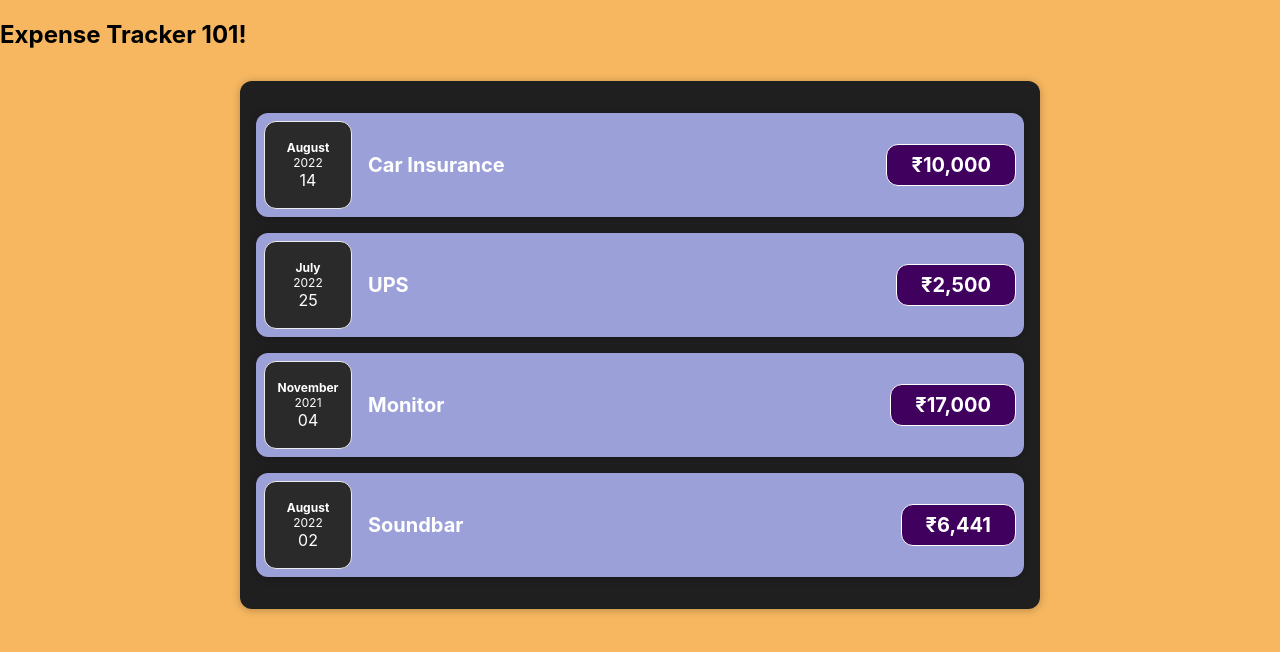
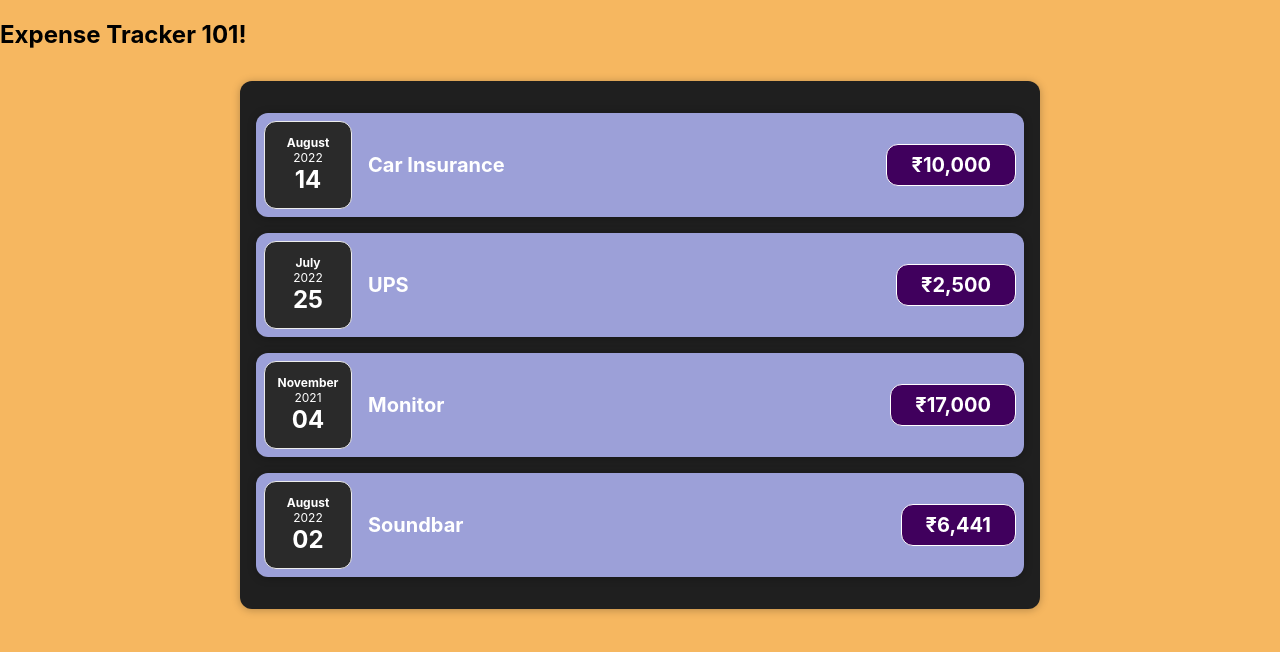
Before and after one commit to karantrehan3/learning-react, a JavaScript app: page / in a window 1280 px wide. Shown: the top 652 px of the page. Built offline with nearby package versions, Linux system fonts and the light colour scheme.

Commit message:
css issue fix

```diff
--- a/src/components/ExpenseDate.js
+++ b/src/components/ExpenseDate.js
@@ -8,7 +8,7 @@ function ExpenseDate(props) {
     <div className="expense-date">
       <div className="expense-date__month">{month}</div>
       <div className="expense-date__year">{year}</div>
-      <div className="expense-date__dayr">{day}</div>
+      <div className="expense-date__day">{day}</div>
     </div>
   );
 }
```
